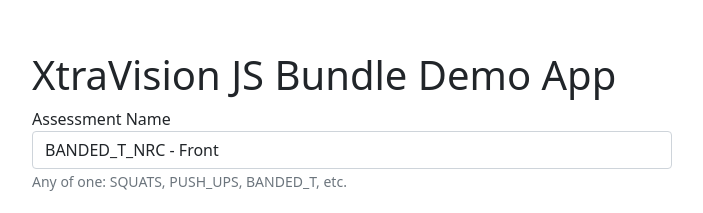
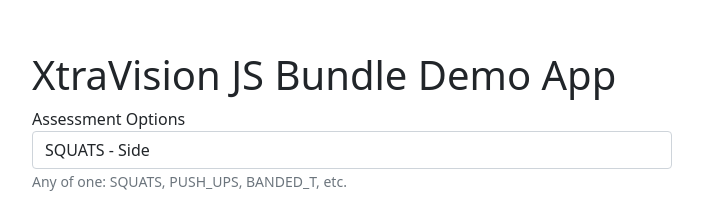
Before and after one commit to xtravision-ai/xtravision-js-sdk, a website: page examples/demo-app/index.html in a window 1280 px wide. Shown: the part 167-380 px from the top of the page, without its empty margins (288-991 px from the left). Drawn offline with nearby package versions, Linux system fonts and the light colour scheme.

Commit message:
updated text

```diff
--- a/examples/demo-app/index.html
+++ b/examples/demo-app/index.html
@@ -16,12 +16,12 @@
 
 
         <div class="mb-3">
-          <label for="assessmentFieldFor">Assessment Name</label>
+          <label for="assessmentFieldFor">Assessment Options</label>
           <!--<input type="text" class="form-control" id="assessmentFieldId" name="assessment" aria-describedby="assessmentFieldHelp" placeholder="SQUATS" required> -->
           <select type="text" class="form-control" id="assessmentFieldId" name="assessment" aria-describedby="assessmentFieldHelp" required>
             <option value="BANDED_T_NRC">BANDED_T_NRC - Front</option>
             <option value="HIGH_KNEES">HIGH_KNEES - Front</option>
-            <option value="SQUATS">SQUATS - Side</option>
+            <option value="SQUATS" selected>SQUATS - Side</option>
             <option value="WALL_WALK">WALL_WALK - Side</option>
           </select>
           <small id="assessmentFieldHelp" class="form-text text-muted">Any of one: SQUATS, PUSH_UPS, BANDED_T, etc.</small>
```
